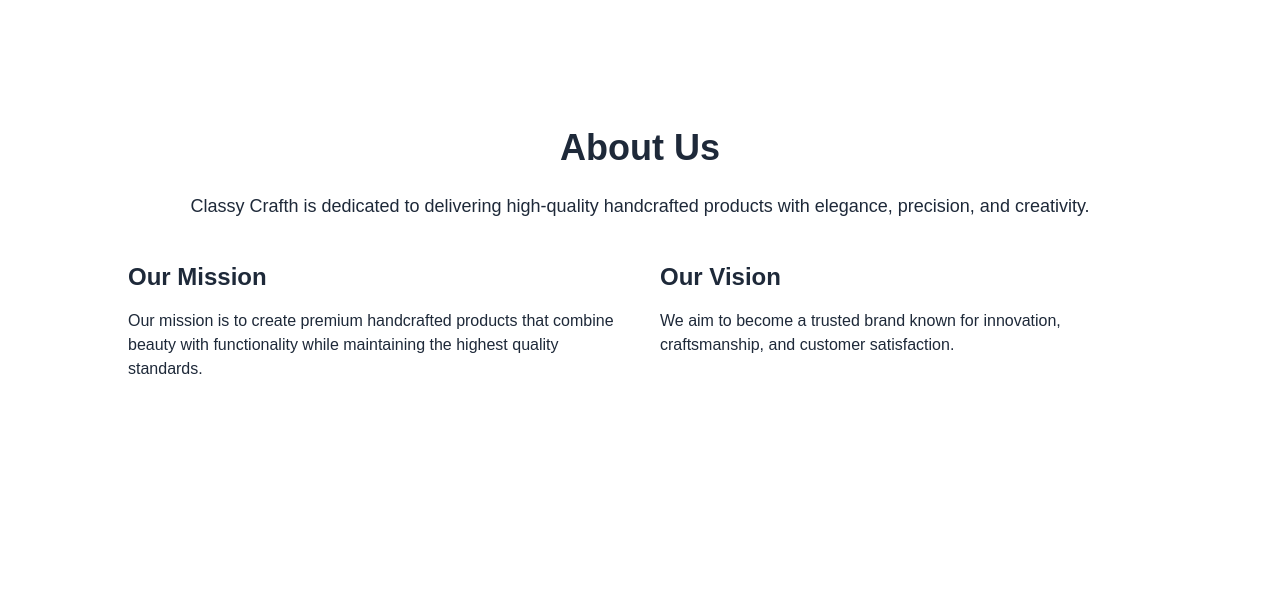
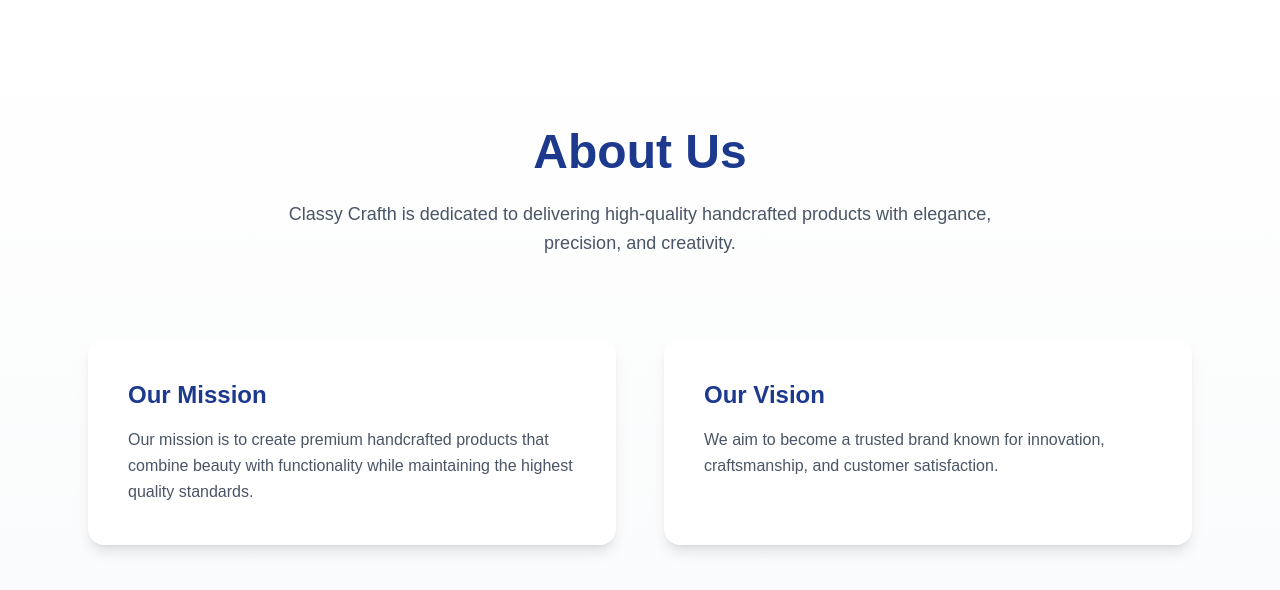
Before and after one commit to classycrafth/classycrafth-website, a Next.js app: page /about in a window 1280 px wide. Shown: the top 590 px of the page. Built offline with nearby package versions, Linux system fonts and the light colour scheme.

Commit message:
Upgraded About UI

```diff
--- a/src/app/about/page.jsx
+++ b/src/app/about/page.jsx
@@ -1,34 +1,41 @@
 export default function AboutPage() {
   return (
-    <main className="min-h-screen bg-white text-gray-800 pt-32 pb-20 px-6">
-      <div className="max-w-5xl mx-auto">
+    <main className="min-h-screen bg-gradient-to-b from-white to-gray-50 text-gray-800 pt-32 pb-24 px-6">
+      <div className="max-w-6xl mx-auto text-center">
 
-        <h1 className="text-4xl font-bold mb-6 text-center">
+        <h1 className="text-5xl font-bold text-blue-900 mb-6">
           About Us
         </h1>
 
-        <p className="text-lg leading-relaxed text-center mb-10">
+        <p className="text-lg text-gray-600 max-w-3xl mx-auto leading-relaxed">
           Classy Crafth is dedicated to delivering high-quality handcrafted
           products with elegance, precision, and creativity.
         </p>
 
-        <div className="grid md:grid-cols-2 gap-10 mt-10">
-          <div>
-            <h2 className="text-2xl font-semibold mb-4">Our Mission</h2>
-            <p>
+      </div>
+
+      {/* Mission & Vision Section */}
+      <div className="max-w-6xl mx-auto mt-20 grid md:grid-cols-2 gap-12 px-6">
+
+        <div className="bg-white p-10 rounded-2xl shadow-lg hover:shadow-xl transition">
+          <h2 className="text-2xl font-semibold text-blue-900 mb-4">
+            Our Mission
+          </h2>
+          <p className="text-gray-600 leading-relaxed">
             Our mission is to create premium handcrafted products that
             combine beauty with functionality while maintaining the highest
             quality standards.
           </p>
         </div>
 
-          <div>
-            <h2 className="text-2xl font-semibold mb-4">Our Vision</h2>
-            <p>
+        <div className="bg-white p-10 rounded-2xl shadow-lg hover:shadow-xl transition">
+          <h2 className="text-2xl font-semibold text-blue-900 mb-4">
+            Our Vision
+          </h2>
+          <p className="text-gray-600 leading-relaxed">
             We aim to become a trusted brand known for innovation,
             craftsmanship, and customer satisfaction.
           </p>
-          </div>
         </div>
 
       </div>
```
Lines whose indentation alone changed are shown as unchanged.
